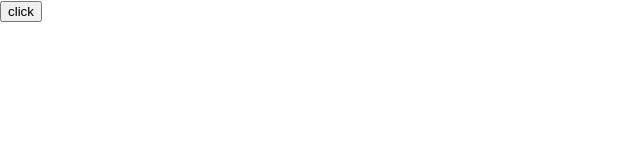
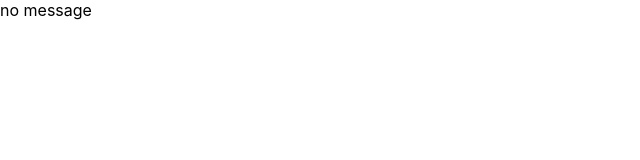
Before and after one commit to snakepoongmail/react-app, a React (Create React App) app: page / in a window 1280 px wide. Shown: the top 160 px of the page, without its empty margins (0-640 px from the left). Built offline with nearby package versions, Linux system fonts and the light colour scheme.

Commit message:
hashChange event

```diff
--- /dev/null
+++ b/src/components/EventListeners/index.jsx
@@ -0,0 +1,24 @@
+import React, { useEffect,useState } from 'react';
+
+const App = () => {
+    const [msg, setMsg] = useState("no message");
+    useEffect(
+        ()=>{
+            console.log('app mounted');
+            const event = window.addEventListener('hashchange',()=>{
+                setMsg('hash changed')
+            });
+            return ()=>{
+                console.log('app unmounted');
+                window.removeEventListener('hashchange',event);
+            };
+        }
+        ,[]);
+    return (
+        <div>
+            {msg}
+        </div>
+    );
+};
+
+export default App;
--- a/src/index.js
+++ b/src/index.js
@@ -1,7 +1,8 @@
 import React from 'react';
 import ReactDOM from 'react-dom';
 import './index.css';
-import App from './components/Webworker';
+import App from './components/EventListeners';
+// import App from './components/Webworker';
 // import App from './components/MemoryLeak/Table';
 // import App from './components/MemoryLeak/Closure';
 // import App from './components/CancelFetch';
```
